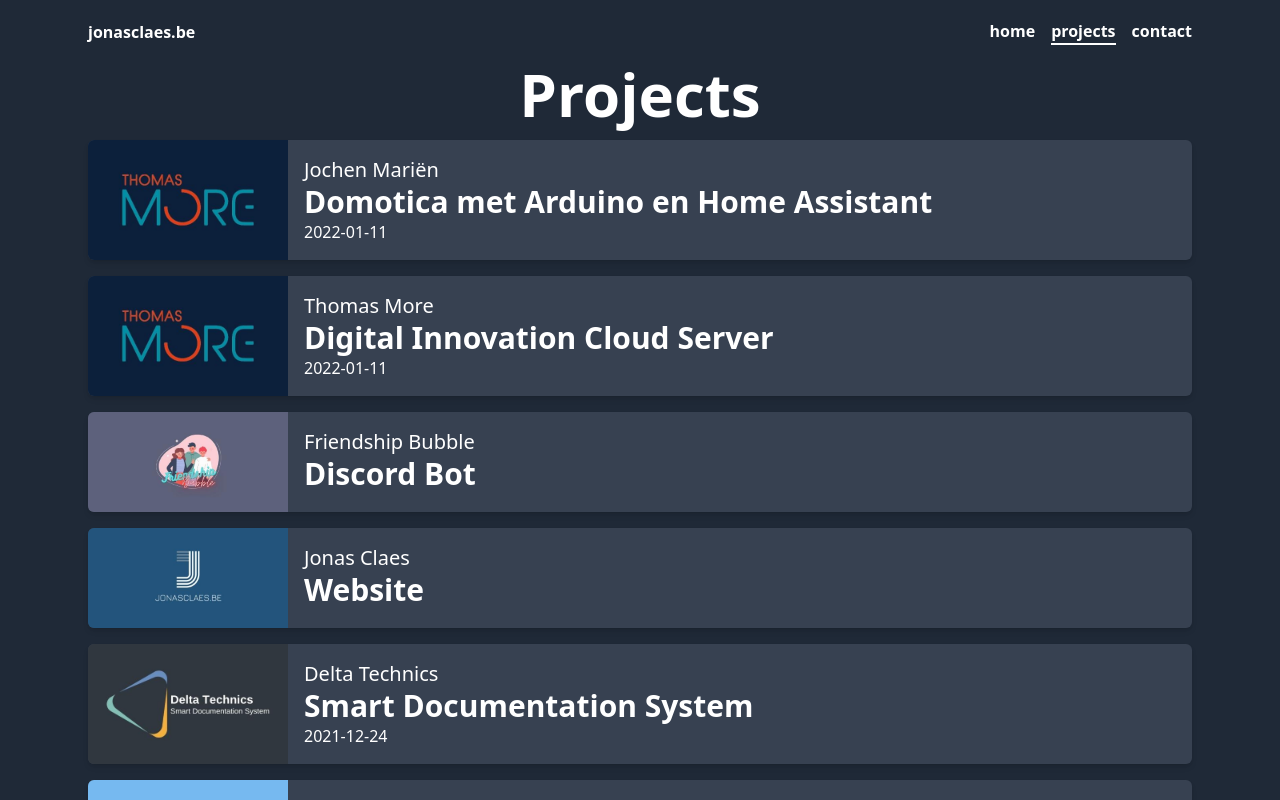
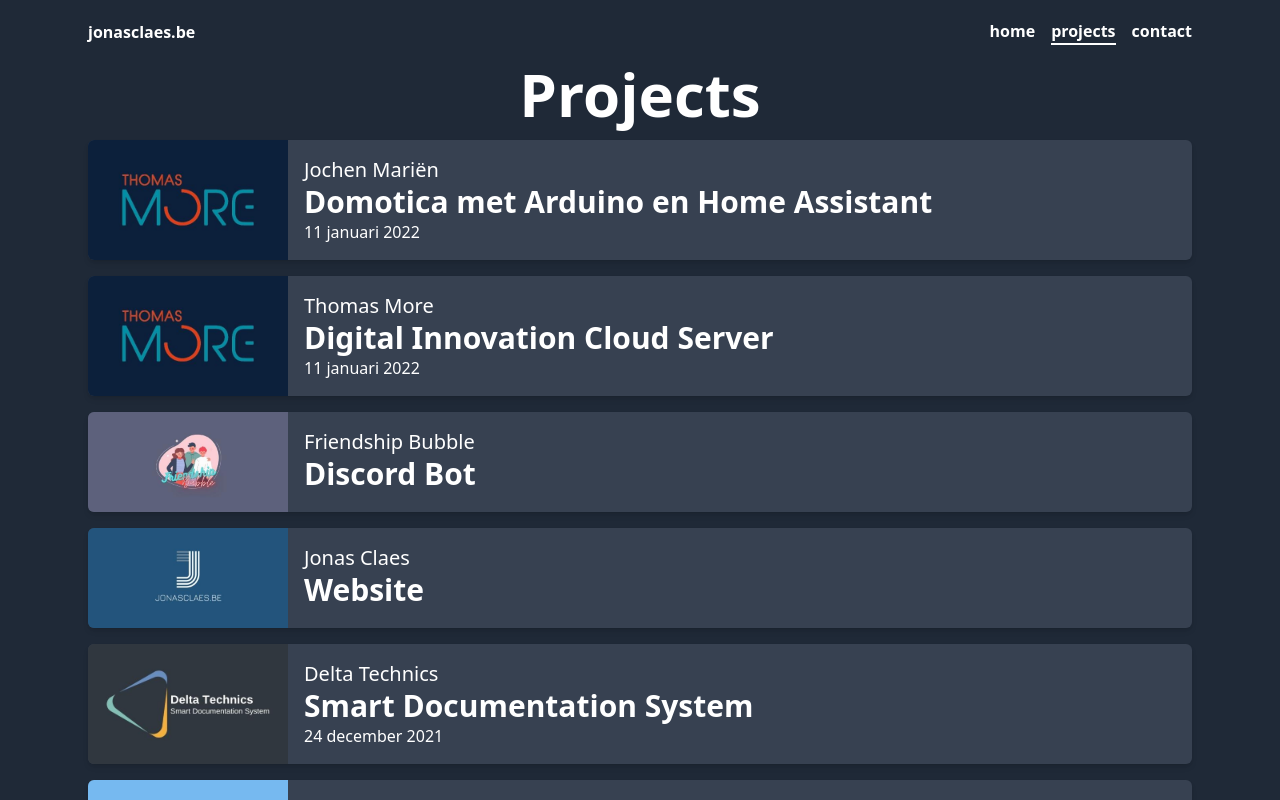
Before and after one commit to jonasclaes/website, a Next.js app: page /projects in a window 1280 px wide. Shown: the top 800 px of the page. Built offline with nearby package versions, Linux system fonts and the light colour scheme.

Commit message:
Changed date format

```diff
--- a/pages/projects/[slug].tsx
+++ b/pages/projects/[slug].tsx
@@ -42,7 +42,7 @@
       </Head>
 
       <main className="flex h-full min-h-screen flex-col items-center justify-center gap-4 pt-16 pb-8 text-left">
-        <h1 className="text-6xl font-bold">Project</h1>
+        <h1 className="text-6xl font-bold">Project: {projectData.title}</h1>
         <div
           className={
             "flex w-full flex-col rounded-md bg-gray-700 shadow-md md:flex-row"
@@ -59,7 +59,7 @@
           <div className="w-2/3 p-4">
             <p className="text-xl">{projectData.client}</p>
             <h2 className="text-3xl font-bold">{projectData.title}</h2>
-            <p className="text-md">{projectData.date}</p>
+            <p className="text-md">{projectData.date ? new Date(projectData.date).toLocaleDateString('nl-BE', { dateStyle: "long" }) : ""}</p>
           </div>
         </div>
         <div
--- a/pages/projects/index.tsx
+++ b/pages/projects/index.tsx
@@ -47,7 +47,7 @@
                 <div className="w-2/3 p-4">
                   <p className="text-xl">{client}</p>
                   <h2 className="text-3xl font-bold">{title}</h2>
-                  <p className="text-md">{date}</p>
+                  <p className="text-md">{date ? new Date(date).toLocaleDateString('nl-BE', { dateStyle: "long" }) : ""}</p>
                 </div>
               </li>
             </Link>
```
